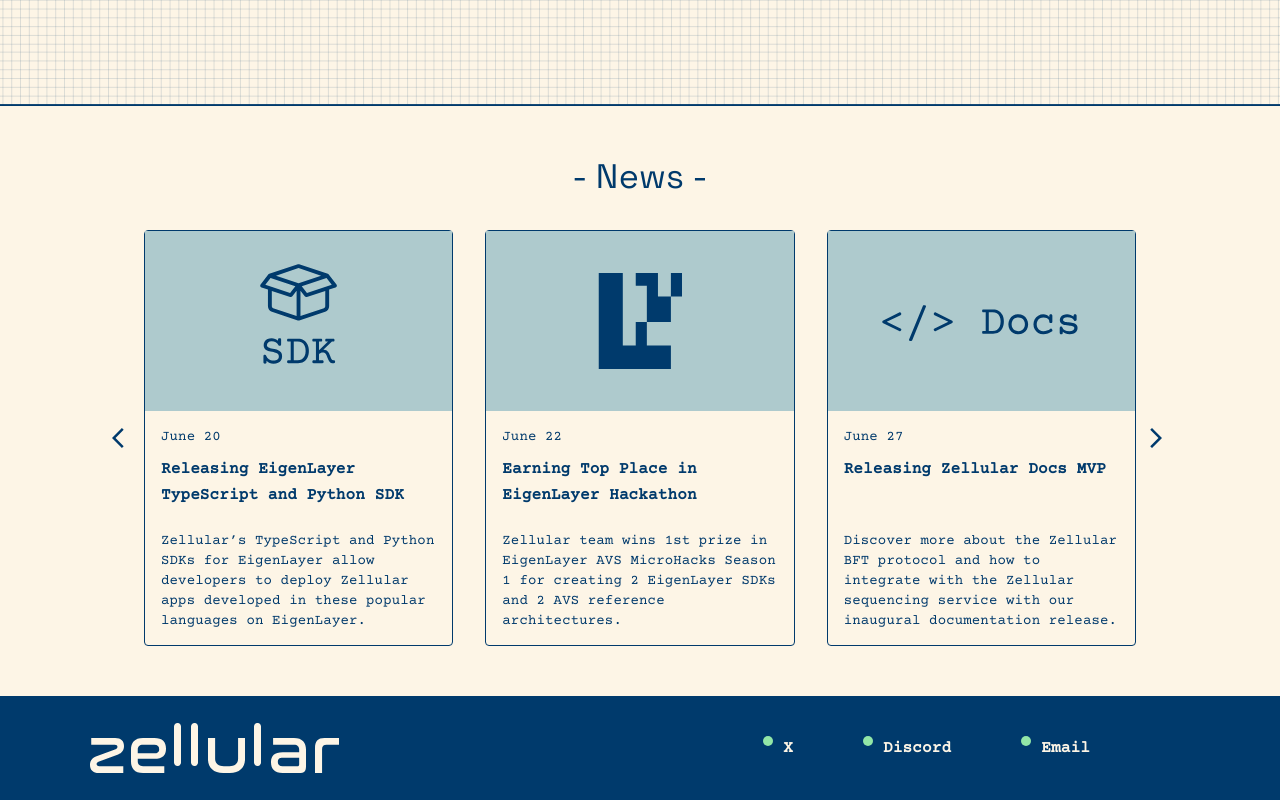
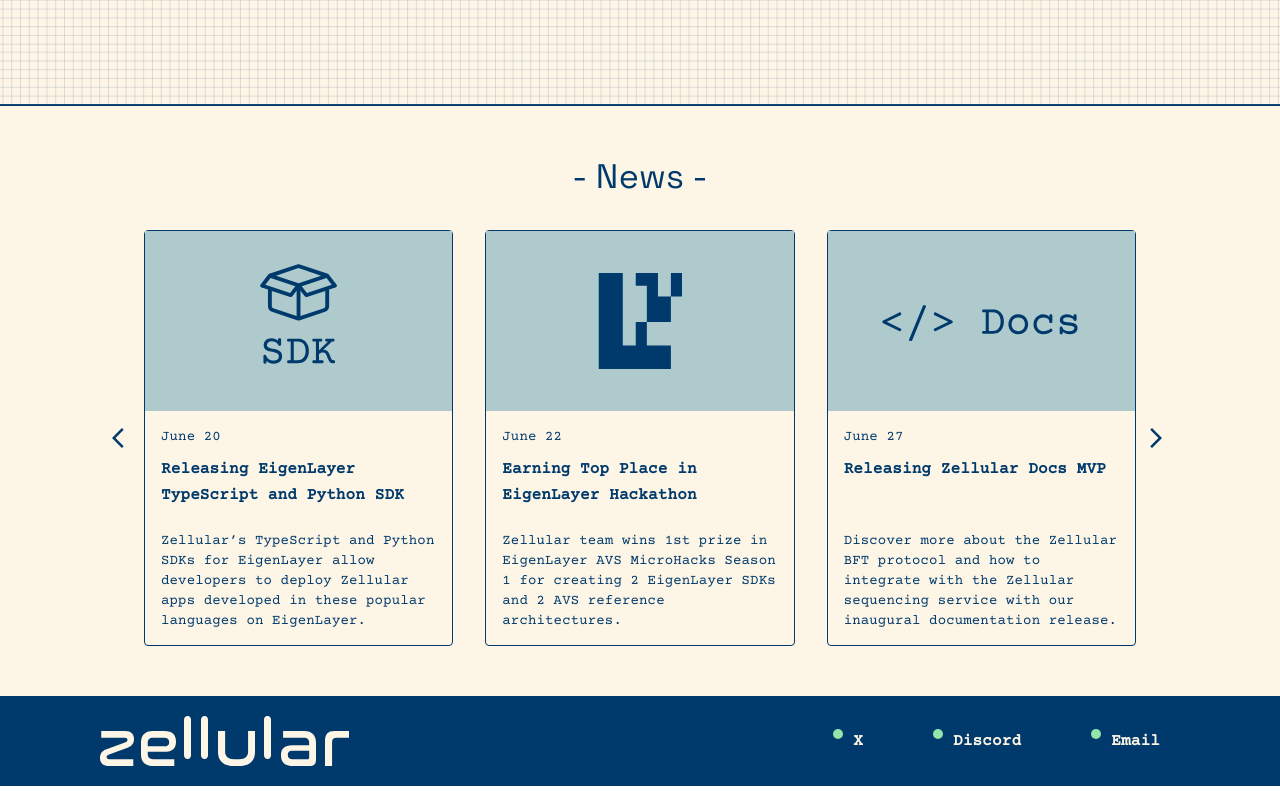
Before and after one commit to AzamHosseinian/Zellular-Ui, a React (Create React App) app: page / in a window 1280 px wide. Shown: the part 2288-3088 px from the top of the page. Built offline with nearby package versions, Linux system fonts and the light colour scheme.

Commit message:
update style

```diff
--- a/src/components/AboutSection.jsx
+++ b/src/components/AboutSection.jsx
@@ -14,7 +14,7 @@ const AboutSection = ({ isHovered, onIntersect }) => {
           onIntersect(entry.isIntersecting);
         });
       },
-      { threshold: 0.25 }
+      { threshold: 0.22 }
     );
 
     if (aboutRef.current) {
--- a/src/components/Footer.jsx
+++ b/src/components/Footer.jsx
@@ -7,13 +7,19 @@ const Footer = () => {
     <Box
       sx={{
         backgroundColor: "#003A6C",
-        padding: "20px 90px",
         color: "#FFFFFF",
       }}
     >
       <Grid container alignItems="center">
         <Grid item xs={12} md={6}>
-          <Box sx={{ display: "flex", alignItems: "center" }}>
+          <Box
+            sx={{
+              display: "flex",
+              alignItems: "center",
+              margin: "20px",
+              paddingLeft: "80px",
+            }}
+          >
             <img src={logo} alt="Logo" style={{ height: "50px" }} />
           </Box>
         </Grid>
@@ -22,7 +28,7 @@ const Footer = () => {
             sx={{
               display: "flex",
               justifyContent: "flex-end",
-              padding: "20px",
+              marginRight: "40px",
             }}
           >
             {["X", "Discord", "Email"].map((text, index) => (
```
